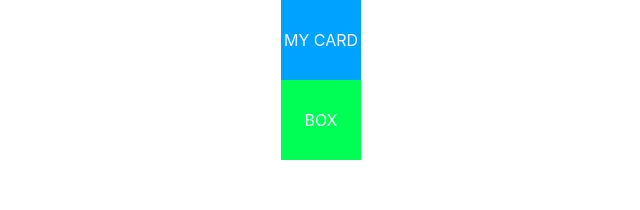
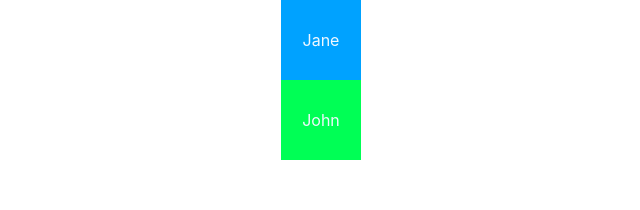
Before and after one commit to erenkrbl/React, a React (Create React App) app in the folder first-project/: page / in a window 1280 px wide. Shown: the top 210 px of the page, without its empty margins (319-959 px from the left). Built offline with nearby package versions, Linux system fonts and the light colour scheme.

Commit message:
Passing props

```diff
--- a/first-project/src/App.js
+++ b/first-project/src/App.js
@@ -17,8 +17,8 @@ export function addTwoNumbers3(fnumber, snumber) {
 export default function App() {
   return (
     <div>
-       <Card/>
-       <Box/>
+       <Card name="Jane"/>
+       <Box name="John"/>
     </div>
 
   );
--- a/first-project/src/components/Box.js
+++ b/first-project/src/components/Box.js
@@ -2,9 +2,10 @@ import React from 'react';
 
 class Box extends React.Component {
     render () {
+        // console.log(this.props)
         return (
             <div className="box-wrapper">
-                BOX
+                {this.props.name || "BOX"}
             </div>
         )
     }
--- a/first-project/src/components/Card.js
+++ b/first-project/src/components/Card.js
@@ -1,7 +1,8 @@
-export function Card () {
+export function Card ({name}) {
+    //const {name } = props;
     return (
         <div className="card-wrapper">
-            MY CARD
+            {name || "MY CARD"}
         </div>
     )
 }
```
